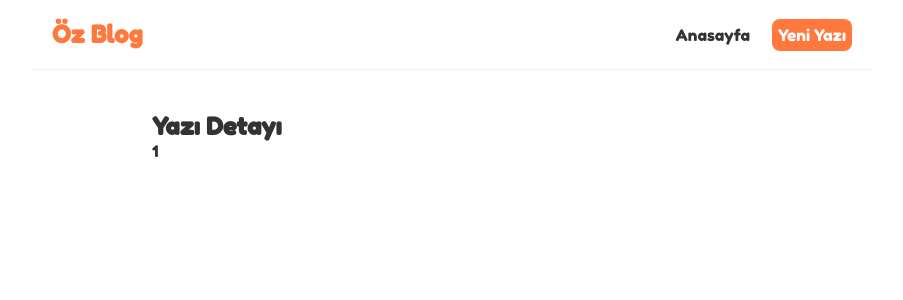
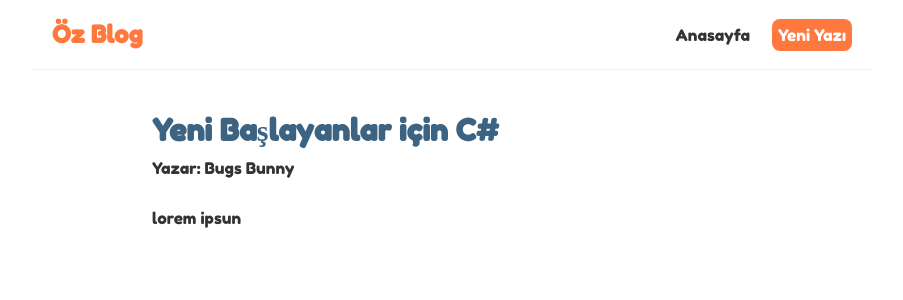
Before and after one commit to KeremOztoprak/basic-react-app, a React (Create React App) app: page /blogs/1 in a window 1280 px wide. Shown: the top 300 px of the page, without its empty margins (188-1091 px from the left). Built offline with nearby package versions, Linux system fonts and the light colour scheme; data requests are answered from the project's data file.

Commit message:
feat : show text details  🎉

```diff
--- a/src/BlogDetails.js
+++ b/src/BlogDetails.js
@@ -1,12 +1,21 @@
 import { useParams } from "react-router-dom";
+import useFetch from "./useFetch";
 
 const BlogDetails = () => {
 
     const { id } = useParams();
+    const { veri: blog, yukleniyor, hata } = useFetch('http://localhost:8000/yazilar/' + id);
     return (
         <div className="blog-details">
-            <h2>Yazı Detayı</h2>
-            <p>{id}</p>
+            {yukleniyor && <div>Yükleniyor...</div>}
+            {hata && <div>{hata}</div>}
+            {blog && (
+                <article>
+                    <h2>{blog.ad}</h2>
+                    <p>Yazar: {blog.yazar}</p>
+                    <div>{blog.Aciklama}</div>
+                </article>
+            )}
         </div>
     );
 
--- a/src/index.css
+++ b/src/index.css
@@ -71,3 +71,13 @@
 .blog-preview a {
   text-decoration: none;
 }
+
+.blog-details h2 {
+  font-size: 30px;
+  color: #3c6382;
+  margin-bottom: 10px;
+}
+
+.blog-details div {
+  margin: 30px 0;
+}
```
